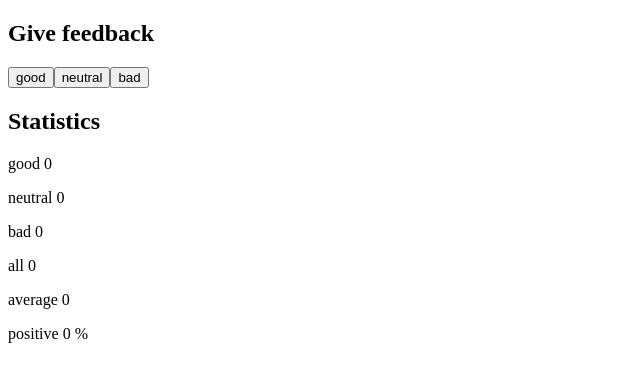
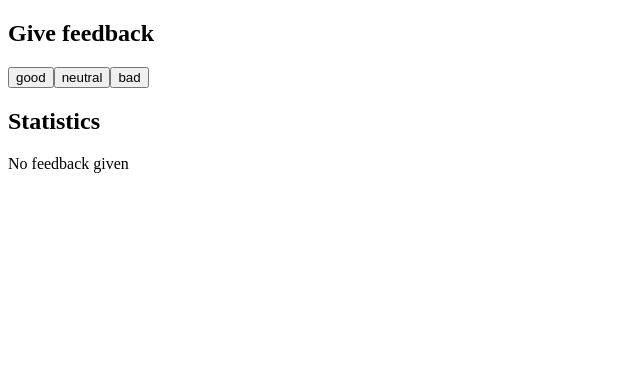
Before and after one commit to emiliaorlinova/fullstack-open, a React (Vite) app in the folder part-1/part1/: page / in a window 1280 px wide. Shown: the top 382 px of the page, without its empty margins (0-640 px from the left). Built offline with nearby package versions, Linux system fonts and the light colour scheme.

Commit message:
exersice 1.9

```diff
--- a/part-1/part1/src/App.jsx
+++ b/part-1/part1/src/App.jsx
@@ -7,7 +7,6 @@ const Button = ({ onClick, text }) => {
 const Statistics = ({ good, neutral, bad, all }) => {
   return (
     <>
-      <h2>Statistics</h2>
       <p>good {good}</p>
       <p>neutral {neutral}</p>
       <p>bad {bad}</p>
@@ -24,6 +23,7 @@ const App = () => {
   const [neutral, setNeutral] = useState(0);
   const [bad, setBad] = useState(0);
   const [all, setAll] = useState(0);
+  console.log(good);
   return (
     <div>
       <h2>Give feedback</h2>
@@ -48,7 +48,12 @@ const App = () => {
         }}
         text="bad"
       />
-      <Statistics good={good} neutral={neutral} bad={bad} all={all} />
+      <h2>Statistics</h2>
+      {good || neutral || bad ? (
+        <Statistics good={good} neutral={neutral} bad={bad} all={all} />
+      ) : (
+        <p>No feedback given</p>
+      )}
     </div>
   );
 };
```
